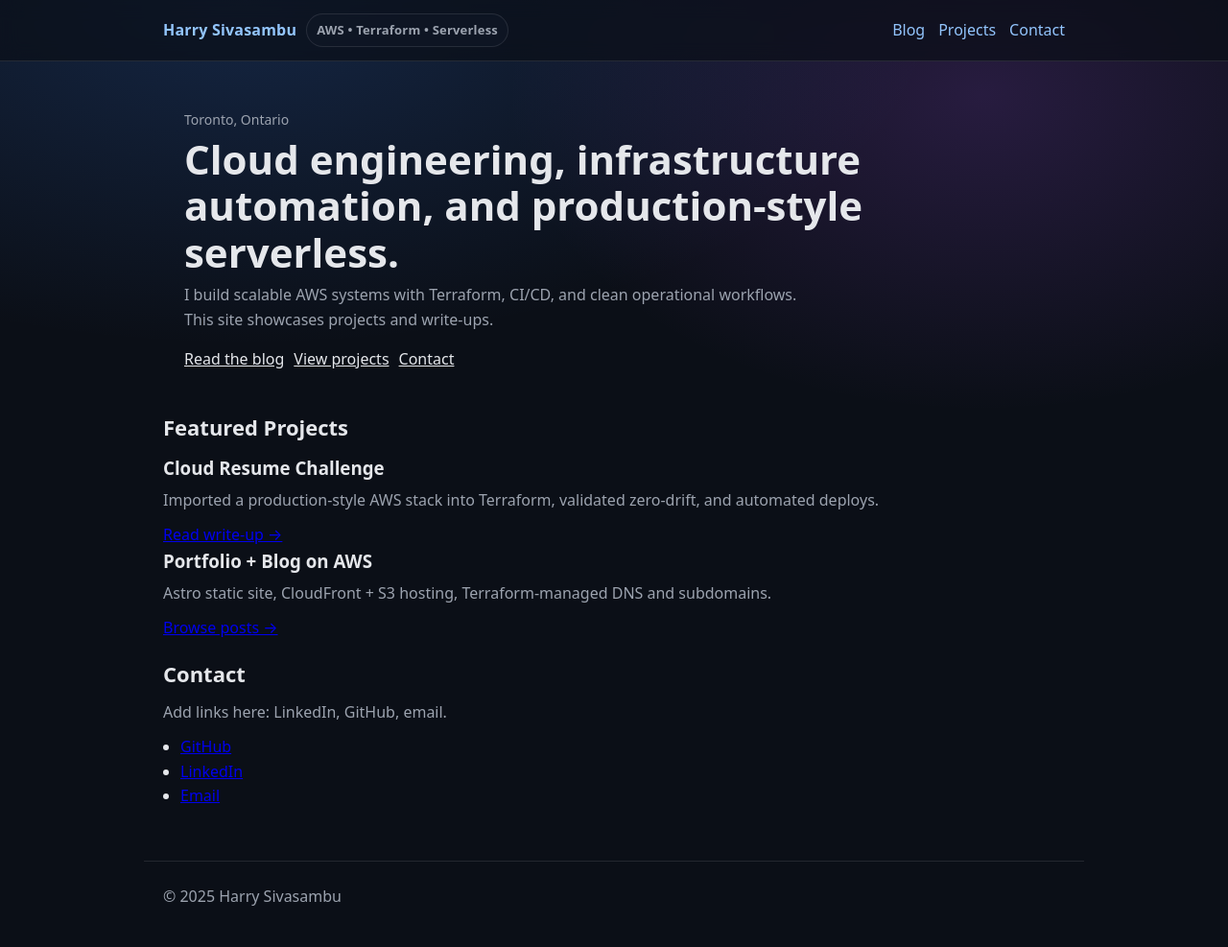
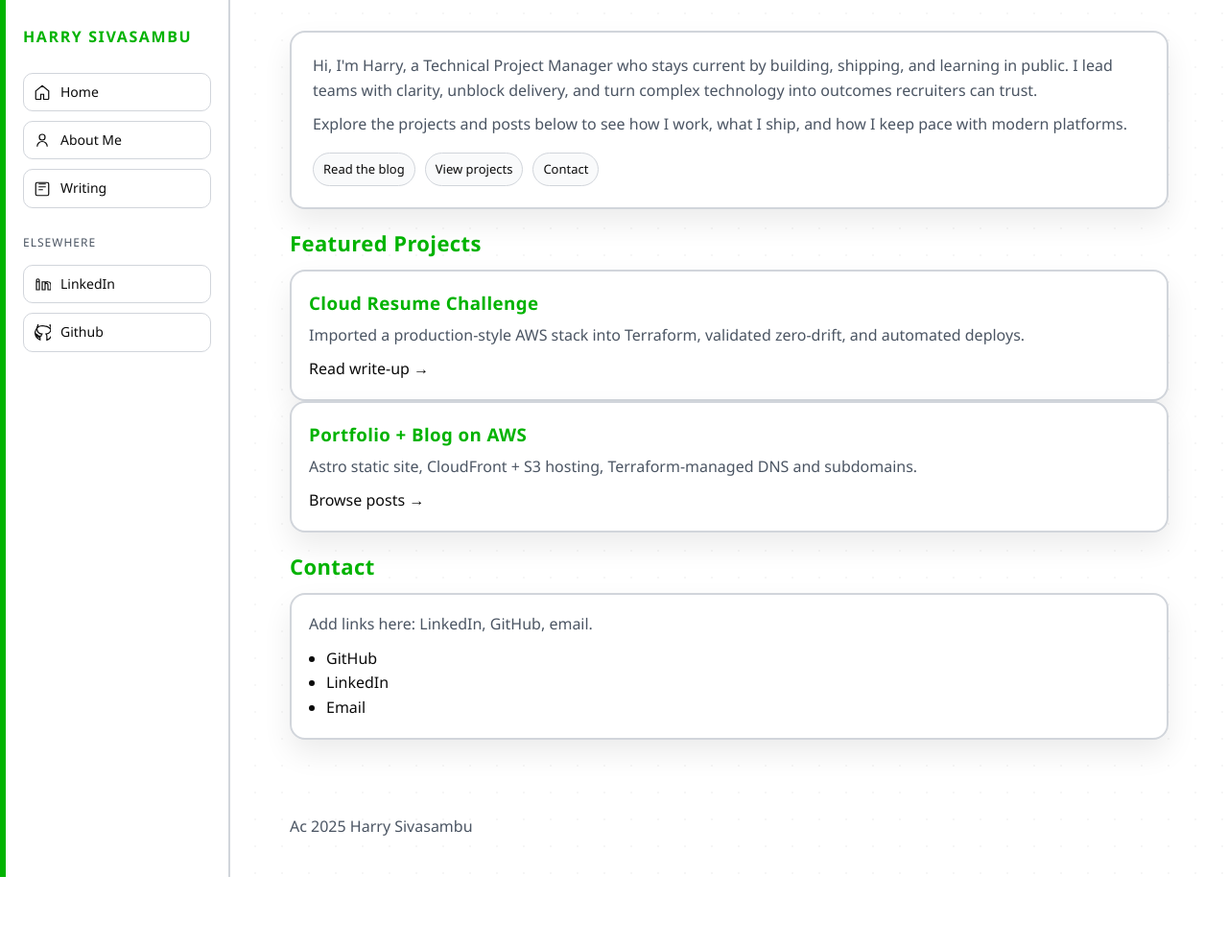
Before and after one commit to hsivasambu/cloud-resume-challenge, an Astro site in the folder site/: page / in a window 1280 px wide. Shown: the whole page at 96% size. After the commit the page ends 914 px from the top, so only its background shows below. Built offline with nearby package versions, Linux system fonts and the light colour scheme; Astro itself is replaced by a stand-in of ours.

Commit message:
Massive frontend updates for a clean minimalist theme

```diff
--- a/site/src/layouts/BaseLayout.astro
+++ b/site/src/layouts/BaseLayout.astro
@@ -1,4 +1,6 @@
 ---
+import "../styles/theme.css";
+import "../styles/base.css";
 const {
   title = "Harry Sivasambu",
   description = "Cloud engineer portfolio, projects, and writing.",
@@ -13,115 +15,61 @@ const {
     <meta name="description" content={description} />
     <title>{title}</title>
     <link rel="icon" type="image/svg+xml" href="/favicon.svg" />
-    <style>
-      :root {
-        --bg: #0b0f17;
-        --panel: #111827;
-        --text: #e5e7eb;
-        --muted: #9ca3af;
-        --border: rgba(255, 255, 255, 0.10);
-        --link: #93c5fd;
-        --max: 980px;
-      }
-      * { box-sizing: border-box; }
-      body {
-        margin: 0;
-        font-family: ui-sans-serif, system-ui, -apple-system, Segoe UI, Roboto, Helvetica, Arial, "Apple Color Emoji", "Segoe UI Emoji";
-        background: radial-gradient(1200px 600px at 20% 0%, rgba(59,130,246,0.20), transparent 60%),
-                    radial-gradient(900px 600px at 80% 10%, rgba(168,85,247,0.18), transparent 55%),
-                    var(--bg);
-        color: var(--text);
-        line-height: 1.6;
-      }
-      a { color: var(--link); text-decoration: none; }
-      a:hover { text-decoration: underline; }
-      header {
-        position: sticky;
-        top: 0;
-        backdrop-filter: blur(10px);
-        background: rgba(11, 15, 23, 0.70);
-        border-bottom: 1px solid var(--border);
-        z-index: 10;
-      }
-      .nav {
-        max-width: var(--max);
-        margin: 0 auto;
-        padding: 14px 20px;
-        display: flex;
-        align-items: center;
-        justify-content: space-between;
-        gap: 16px;
-      }
-      .brand {
-        display: flex;
-        align-items: center;
-        gap: 10px;
-        font-weight: 650;
-        letter-spacing: 0.2px;
-      }
-      .pill {
-        border: 1px solid var(--border);
-        background: rgba(17, 24, 39, 0.60);
-        padding: 6px 10px;
-        border-radius: 999px;
-        color: var(--muted);
-        font-size: 13px;
-      }
-      .links {
-        display: flex;
-        gap: 14px;
-        align-items: center;
-        flex-wrap: wrap;
-      }
-      main {
-        max-width: var(--max);
-        margin: 0 auto;
-        padding: 28px 20px 54px;
-      }
-      footer {
-        max-width: var(--max);
-        margin: 0 auto;
-        padding: 24px 20px 40px;
-        color: var(--muted);
-        border-top: 1px solid var(--border);
-      }
-      .card {
-        border: 1px solid var(--border);
-        background: rgba(17, 24, 39, 0.65);
-        border-radius: 16px;
-        padding: 18px;
-      }
-      .grid {
-        display: grid;
-        grid-template-columns: repeat(12, 1fr);
-        gap: 14px;
-      }
-      @media (max-width: 860px) {
-        .grid { grid-template-columns: 1fr; }
-      }
-    </style>
   </head>
   <body>
-    <header>
-      <div class="nav">
+    <div class="layout">
+      <header class="sidebar">
         <div class="brand">
           <a href="/" aria-label="Home">Harry Sivasambu</a>
-          <span class="pill">AWS • Terraform • Serverless</span>
         </div>
         <nav class="links">
-          <a href="/blog">Blog</a>
-          <a href="/#projects">Projects</a>
-          <a href="/#contact">Contact</a>
+          <a href="/">
+            <svg class="icon" viewBox="0 0 24 24" aria-hidden="true">
+              <path d="M3 10.5L12 3l9 7.5V21a1 1 0 0 1-1 1h-6v-7H10v7H4a1 1 0 0 1-1-1v-10.5z" />
+            </svg>
+            Home
+          </a>
+          <a href="/#about">
+            <svg class="icon" viewBox="0 0 24 24" aria-hidden="true">
+              <path d="M12 12a4 4 0 1 0-4-4 4 4 0 0 0 4 4zm-7 9a7 7 0 0 1 14 0" />
+            </svg>
+            About Me
+          </a>
+          <a href="/blog">
+            <svg class="icon" viewBox="0 0 24 24" aria-hidden="true">
+              <path d="M7 5h10M7 9h10M7 13h6M5 3h14a2 2 0 0 1 2 2v14a2 2 0 0 1-2 2H5a2 2 0 0 1-2-2V5a2 2 0 0 1 2-2z" />
+            </svg>
+            Writing
+          </a>
+          <div class="nav-section">
+            <span class="nav-title">Elsewhere</span>
+            <a href="https://www.linkedin.com/in/<your-handle>/">
+              <svg class="icon" viewBox="0 0 24 24" aria-hidden="true">
+                <path d="M4 9h4v11H4zM6 5a2 2 0 1 1 0 4 2 2 0 0 1 0-4zm6 4h4v2a4 4 0 0 1 4-2c3 0 4 2 4 5v6h-4v-6c0-2-1-3-2-3a2 2 0 0 0-2 2v7h-4z" />
+              </svg>
+              LinkedIn
+            </a>
+            <a href="https://github.com/<your-handle>">
+              <svg class="icon" viewBox="0 0 24 24" aria-hidden="true">
+                <path d="M12 2a10 10 0 0 0-3 19.5V18a3 3 0 0 1-1 0c-2 0-3-2-3-2a2.5 2.5 0 0 0-2-1.5s-1.5-1 .1-1a3 3 0 0 1 2 1c1.7 3 4.5 2 5.6 1.5a4 4 0 0 1 1-2.5c-3.5-.4-7-1.8-7-8a6 6 0 0 1 1.6-4 5.5 5.5 0 0 1 .2-4s1.3-.4 4.2 1.6a14 14 0 0 1 7.6 0c2.9-2 4.2-1.6 4.2-1.6a5.5 5.5 0 0 1 .2 4 6 6 0 0 1 1.6 4c0 6.2-3.5 7.6-7 8a4.5 4.5 0 0 1 1.2 3.5v5a10 10 0 0 0-3-19.5z" />
+              </svg>
+              Github
+            </a>
+          </div>
         </nav>
-      </div>
       </header>
 
+      <div class="content">
         <main>
+          <div class="container">
             <slot />
+          </div>
         </main>
 
         <footer>
-      <div>© {new Date().getFullYear()} Harry Sivasambu</div>
+          <div class="container">Ac {new Date().getFullYear()} Harry Sivasambu</div>
         </footer>
+      </div>
+    </div>
   </body>
 </html>
--- a/site/src/pages/index.astro
+++ b/site/src/pages/index.astro
@@ -6,14 +6,13 @@ import BaseLayout from "../layouts/BaseLayout.astro";
   title="Harry Sivasambu"
   description="Cloud engineer portfolio, projects, and writing."
 >
-  <section class="card" style="padding: 22px;">
-    <p style="margin: 0; color: var(--muted); font-size: 14px;">Toronto, Ontario</p>
-    <h1 style="margin: 6px 0 8px; font-size: 42px; line-height: 1.15;">
-      Cloud engineering, infrastructure automation, and production-style serverless.
-    </h1>
-    <p style="margin: 0; color: var(--muted); max-width: 72ch;">
-      I build scalable AWS systems with Terraform, CI/CD, and clean operational workflows.
-      This site showcases projects and write-ups.
+  <section id="about" class="card" style="padding: 22px;">
+    <p style="margin: 0; color: var(--muted);">
+      Hi, I'm Harry, a Technical Project Manager who stays current by building, shipping, and learning in public.
+      I lead teams with clarity, unblock delivery, and turn complex technology into outcomes recruiters can trust.
+    </p>
+    <p style="margin: 10px 0 0; color: var(--muted);">
+      Explore the projects and posts below to see how I work, what I ship, and how I keep pace with modern platforms.
     </p>
 
     <div style="margin-top: 16px; display: flex; gap: 10px; flex-wrap: wrap;">
--- /dev/null
+++ b/site/src/styles/base.css
@@ -0,0 +1,175 @@
+* {
+  box-sizing: border-box;
+}
+
+html,
+body {
+  height: 100%;
+}
+
+body {
+  margin: 0;
+  font-family: var(--font);
+  background-color: var(--bg);
+  background-image: radial-gradient(
+      rgba(0, 0, 0, 0.035) 1px,
+      transparent 1px
+    );
+  background-size: 28px 28px;
+  color: var(--text);
+  line-height: 1.6;
+}
+
+.layout {
+  display: flex;
+  min-height: 100vh;
+}
+
+.sidebar {
+  width: 240px;
+  padding: 26px 18px;
+  border-left: 6px solid var(--accent);
+  border-right: 2px solid var(--border);
+  background: #ffffff;
+}
+
+.brand {
+  margin-bottom: 24px;
+  font-weight: 600;
+  text-transform: uppercase;
+  letter-spacing: 1px;
+}
+
+.brand a {
+  color: var(--accent);
+  font-size: 16px;
+  letter-spacing: 1.6px;
+}
+
+.links {
+  display: flex;
+  flex-direction: column;
+  gap: 10px;
+  font-size: 14px;
+  color: var(--muted);
+}
+
+.links a {
+  display: flex;
+  align-items: center;
+  gap: 10px;
+  color: var(--text);
+  padding: 8px 10px;
+  border-radius: 10px;
+  border: 1px solid var(--border);
+  transition: border-color 0.2s ease, background-color 0.2s ease, color 0.2s ease;
+}
+
+.links a:hover {
+  color: var(--text);
+  border-color: var(--accent);
+  background: rgba(0, 179, 0, 0.08);
+  text-decoration: none;
+}
+
+.icon {
+  width: 18px;
+  height: 18px;
+  stroke: currentColor;
+  stroke-width: 1.6;
+  fill: none;
+}
+
+.nav-section {
+  margin-top: 16px;
+  display: flex;
+  flex-direction: column;
+  gap: 10px;
+}
+
+.nav-title {
+  font-size: 12px;
+  letter-spacing: 1px;
+  text-transform: uppercase;
+  color: var(--muted);
+  margin-bottom: 4px;
+}
+
+.content {
+  flex: 1;
+}
+
+@media (max-width: 900px) {
+  .layout {
+    flex-direction: column;
+  }
+
+  .sidebar {
+    width: 100%;
+    border-left: 0;
+    border-right: 0;
+    border-bottom: 2px solid var(--border);
+  }
+
+  .links {
+    flex-direction: row;
+    flex-wrap: wrap;
+  }
+
+  .nav-section {
+    width: 100%;
+  }
+}
+
+a {
+  color: var(--link);
+  text-decoration: none;
+}
+a:hover {
+  text-decoration: underline;
+  color: var(--accent);
+}
+
+h1,
+h2,
+h3 {
+  color: var(--accent);
+  letter-spacing: 0.4px;
+}
+
+.container {
+  max-width: var(--max);
+  margin: 0 auto;
+  padding: 0 20px;
+  width: 100%;
+}
+
+main .container {
+  padding: 32px 32px 54px;
+}
+
+footer .container {
+  padding: 24px 32px 40px;
+  color: var(--muted);
+}
+
+.card {
+  border: 2px solid var(--border);
+  background: var(--panel);
+  border-radius: 16px;
+  padding: 18px;
+  box-shadow: 0 14px 30px rgba(0, 0, 0, 0.08);
+}
+
+.pill {
+  display: inline-flex;
+  align-items: center;
+  gap: 8px;
+  border: 1px solid var(--border);
+  background: #f9fafb;
+  padding: 6px 10px;
+  border-radius: 999px;
+  color: var(--text);
+  font-size: 13px;
+  white-space: nowrap;
+}
--- /dev/null
+++ b/site/src/styles/theme.css
@@ -0,0 +1,20 @@
+:root {
+  /* colors */
+  --bg: #ffffff;
+  --panel: #ffffff;
+  --text: #0b0b0b;
+  --muted: #4b5563;
+  --border: #d1d5db;
+  --link: #0b0b0b;
+  --accent: #00b300;
+
+  /* layout */
+  --max: 980px;
+
+  /* effects */
+  --shadow: 0 10px 30px rgba(0, 0, 0, 0.35);
+
+  /* type */
+  --font: "Manrope", "IBM Plex Sans", "Segoe UI", "Helvetica", "Arial",
+    sans-serif;
+}
```
Lines whose indentation alone changed are shown as unchanged.
